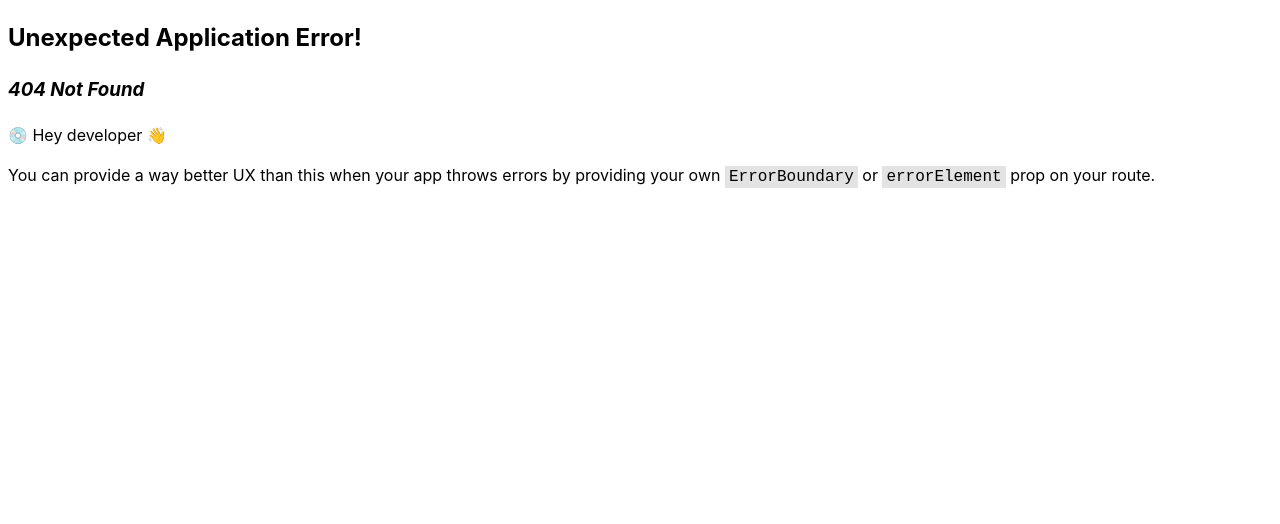
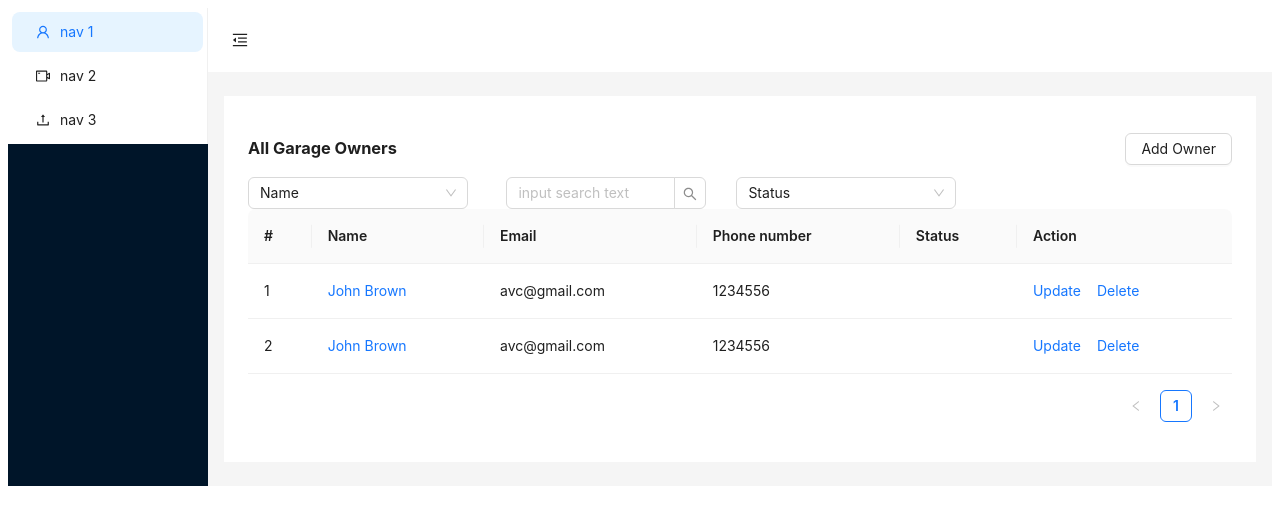
Before and after one commit to Truntg/fe-garage-management-2, a React (Vite) app: page /owner in a window 1280 px wide. Before the commit this address had no page. Shown: the top 524 px of the page. Built offline with nearby package versions, Linux system fonts and the light colour scheme.

Commit message:
feat(owner): add garage owners page

```diff
--- /dev/null
+++ b/src/components/Owner/List.css
@@ -0,0 +1,25 @@
+.title-container {
+    display: flex;
+    align-items: center;
+    justify-content: space-between;
+  }
+
+  .title-container  {
+    margin: 0;
+  }
+
+  .title-container button {
+    margin-left: 10px;
+  }
+
+.owner-list-content {
+    display: flex;
+    align-items: center;
+  }
+
+  .select-content {
+    margin-right: 3cqw;
+  }
+  .search-content {
+    margin-right: 30px;
+  }
--- /dev/null
+++ b/src/components/Owner/List.jsx
@@ -0,0 +1,122 @@
+import { Button, Select, Table, Space } from 'antd';
+import Search from 'antd/lib/input/Search';
+
+import './List.css';
+import SideBar from '../SideBar/Sidebar';
+
+const OwnerList = () => {
+  const { Option } = Select;
+  const columns = [
+    {
+      title: '#',
+      dataIndex: 'key',
+      key: 'key',
+    },
+    {
+      title: 'Name',
+      dataIndex: 'name',
+      key: 'name',
+      render: (text) => <a>{text}</a>,
+    },
+    {
+      title: 'Email',
+      dataIndex: 'email',
+      key: 'email',
+    },
+    {
+      title: 'Phone number',
+      dataIndex: 'phone',
+      key: 'phone',
+    },
+    {
+      title: 'Status',
+      dataIndex: 'status',
+      key: 'status',
+    },
+    {
+      title: 'Action',
+      key: 'action',
+      render: () => (
+        <Space size="middle">
+          <a>Update</a>
+          <a>Delete</a>
+        </Space>
+      ),
+    },
+  ];
+  const data = [
+    {
+      key: '1',
+      name: 'John Brown',
+      email: 'avc@gmail.com',
+      phone: '1234556',
+    },
+    {
+      key: '2',
+      name: 'John Brown',
+      email: 'avc@gmail.com',
+      phone: '1234556',
+    },
+  ];
+  const handleChange = (value) => {
+    console.log(`selected ${value}`);
+  };
+  const onSearch = (value, _e, info) => console.log(info?.source, value);
+  const customContent = (
+    <div>
+      <div className="title-container">
+        <h3>All Garage Owners</h3>
+        <Button>Add Owner</Button>
+      </div>
+      <div className="owner-list-content">
+        <Select
+          className="select-content"
+          defaultValue="Name"
+          style={{
+            width: 220,
+          }}
+          onChange={handleChange}
+        >
+          <Option value="jack">Jack</Option>
+          <Option value="lucy">Lucy</Option>
+          <Option value="Yiminghe">Yiminghe</Option>
+          <Option value="disabled" disabled>
+            Disabled
+          </Option>
+        </Select>
+
+        <Search
+          className="search-content"
+          placeholder="input search text"
+          onSearch={onSearch}
+          style={{
+            width: 200,
+          }}
+        />
+
+        <Select
+          className="select-content"
+          defaultValue="Status"
+          style={{
+            width: 220,
+          }}
+          onChange={handleChange}
+        >
+          <Option value="Active">Active</Option>
+          <Option value="Inactive">Inactive</Option>
+        </Select>
+      </div>
+      <div>
+        <Table columns={columns} dataSource={data} />
+      </div>
+    </div>
+  );
+
+  return (
+    <>
+      <SideBar content={customContent} />
+    </>
+  );
+};
+
+export default OwnerList;
--- a/src/components/SildeBar.jsx
+++ b/src/components/SideBar/Sidebar.jsx
@@ -1,3 +1,4 @@
+/* eslint-disable react/prop-types */
 import { useState } from 'react';
 import {
   MenuFoldOutlined,
@@ -8,7 +9,7 @@ import {
 } from '@ant-design/icons';
 import { Layout, Menu, Button, theme } from 'antd';
 const { Header, Sider, Content } = Layout;
-const SildeBar = () => {
+const SideBar = ({ content }) => {
   const [collapsed, setCollapsed] = useState(false);
   const {
     token: { colorBgContainer },
@@ -66,11 +67,11 @@ const SildeBar = () => {
             background: colorBgContainer,
           }}
         >
-          Content
+          {content}
         </Content>
       </Layout>
     </Layout>
   );
 };
 
-export default SildeBar;
+export default SideBar;
--- a/src/pages/User.jsx
+++ b/src/pages/User.jsx
@@ -1,9 +1,9 @@
-import SildeBar from '../components/SildeBar';
+import SideBar from '../components/SideBar/Sidebar';
 
 const User = () => {
   return (
     <div>
-      <SildeBar />
+      <SideBar />
     </div>
   );
 };
```
Also changed, not shown: src/router.jsx (+7 -2 lines).
